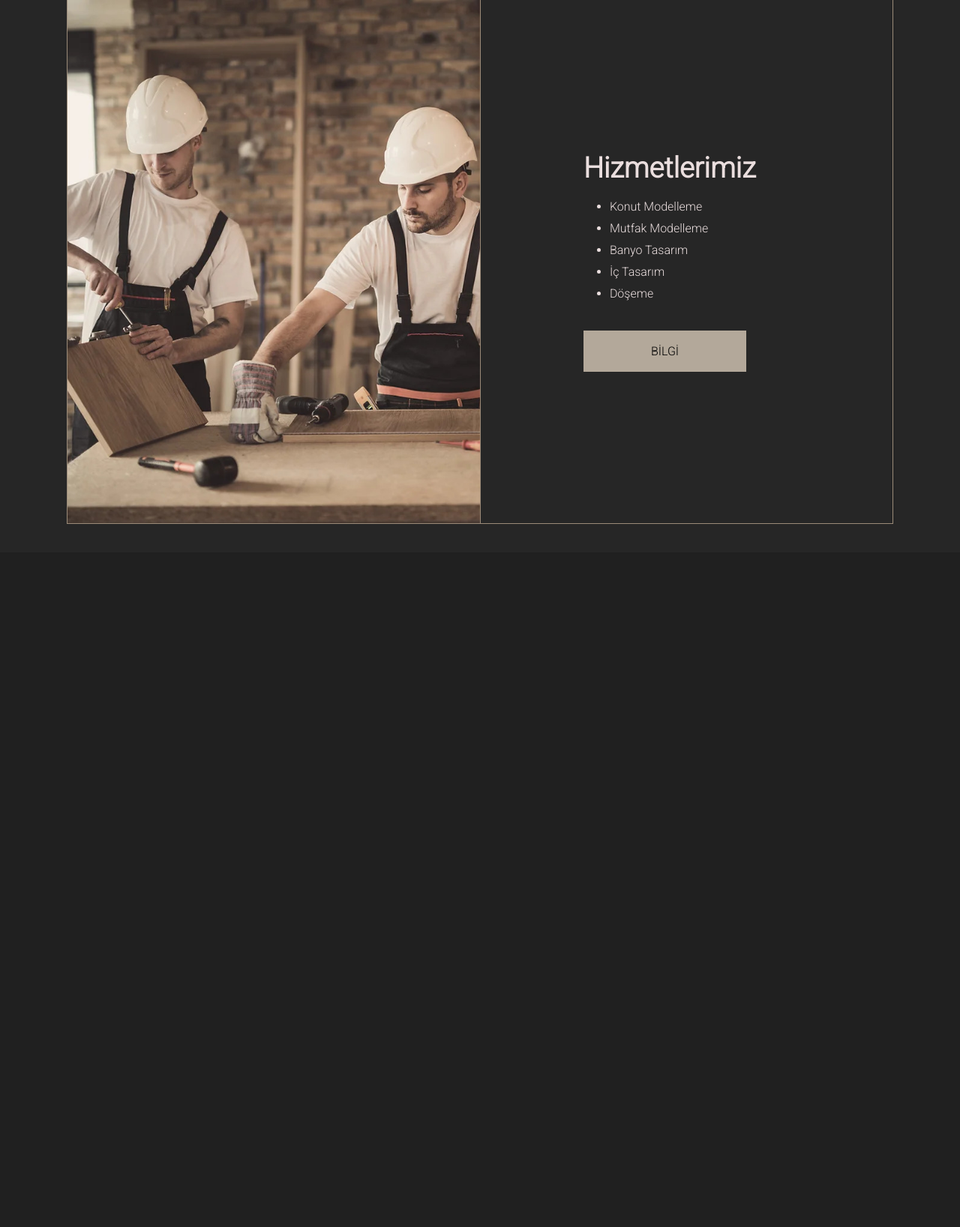
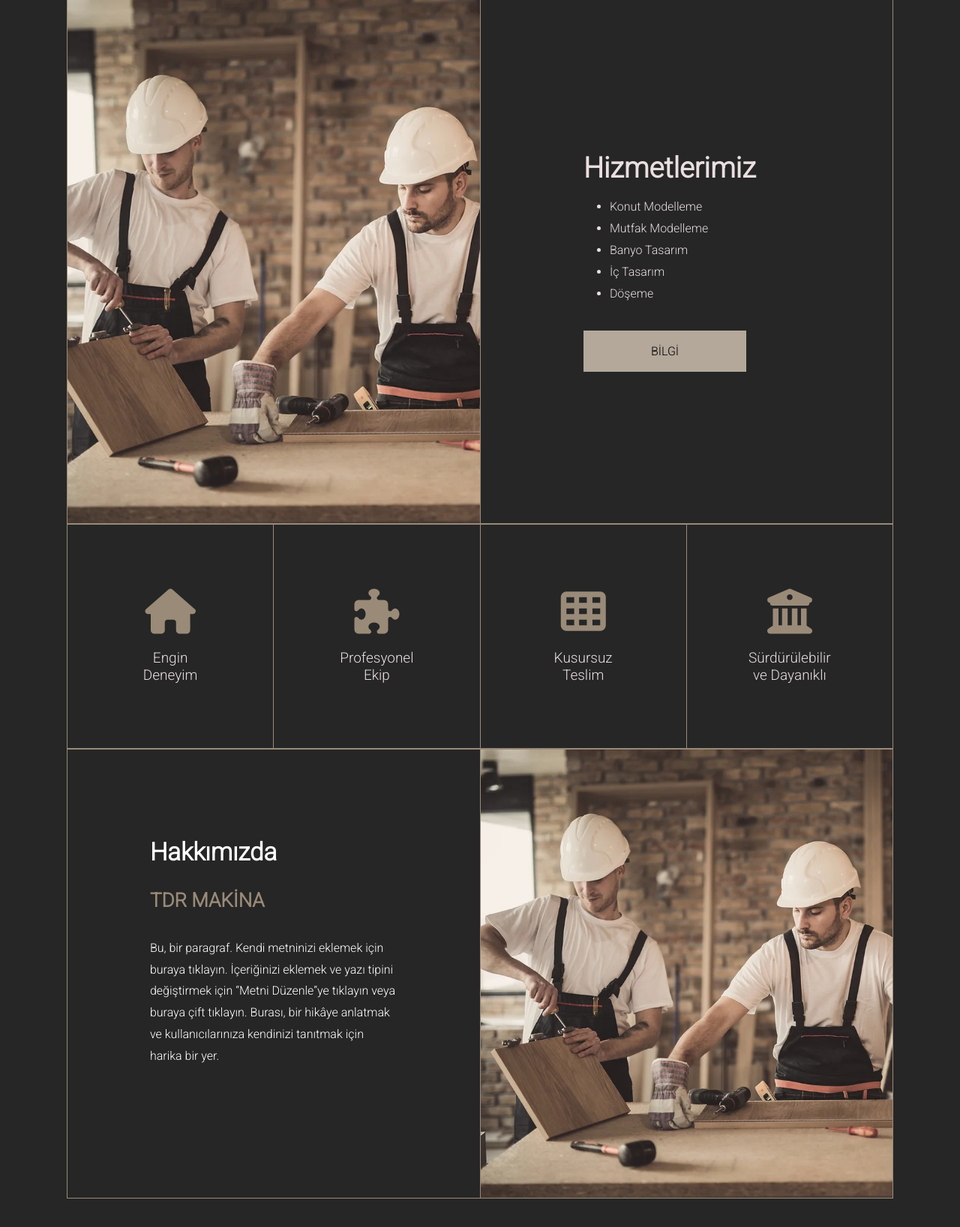
Before and after one commit to ozgurvurgun/ozgurvurgun.github.io, a PHP site: page /tdr-machine/index.html in a window 1280 px wide. Shown: the part 871-2508 px from the top of the page at 75% size. Before the commit the page ends 1570 px from the top, so only its background shows below. Run offline with PHP 8.4, Linux system fonts and the light colour scheme.

Commit message:
tdr machine edited

```diff
--- a/tdr-machine/index.html
+++ b/tdr-machine/index.html
@@ -44,12 +44,11 @@
       </div>
     </div>
     <div class="container">
-      <div class="about">
+      <div class="services">
         <div class="box"></div>
         <div class="box">
-          <div class="about-texts">
-            <h3>Hizmetlerimiz
-            </h3>
+          <div class="services-texts">
+            <h3>Hizmetlerimiz</h3>
             <ul>
               <li>Konut Modelleme</li>
               <li>Mutfak Modelleme</li>
@@ -62,8 +61,47 @@
         </div>
       </div>
     </div>
+    <div class="container">
+      <div class="skills">
+        <div class="skill">
+          <i class="fa-solid fa-house"></i>
+          <p>Engin<br />Deneyim</p>
+        </div>
+        <div class="skill">
+          <i class="fa-solid fa-puzzle-piece"></i>
+          <p>Profesyonel<br />Ekip</p>
+        </div>
+        <div class="skill">
+          <i class="fa-solid fa-table-cells"></i>
+          <p>Kusursuz<br />Teslim</p>
+        </div>
+        <div class="skill">
+          <i class="fa-solid fa-building-columns"></i>
+          <p>Sürdürülebilir<br />ve Dayanıklı</p>
+        </div>
+      </div>
+    </div>
 
-    <br><br>
+    <div class="container">
+      <div class="about">
+        <div class="box">
+          <div class="about-texts">
+            <h3>Hakkımızda</h3>
+            <h2>TDR MAKİNA</h2>
+            <p>
+              Bu, bir paragraf. Kendi metninizi eklemek için buraya tıklayın.
+              İçeriğinizi eklemek ve yazı tipini değiştirmek için “Metni
+              Düzenle”ye tıklayın veya buraya çift tıklayın. Burası, bir hikâye
+              anlatmak ve kullanıcılarınıza kendinizi tanıtmak için harika bir
+              yer.
+              <br /><br /><br />
+            </p>
+          </div>
+        </div>
+        <div class="box"></div>
+      </div>
+    </div>
+    <br /><br />
 
     <script src="main.js"></script>
   </body>
--- a/tdr-machine/style.css
+++ b/tdr-machine/style.css
@@ -155,7 +155,7 @@ nav ul li a:not(.border-button):hover {
 .up-wrapper {
   position: fixed;
   color: #eadede;
-  right: 40px;
+  right: 20px;
   bottom: 40px;
   z-index: 99;
   font-size: 20px;
@@ -173,8 +173,8 @@ nav ul li a:not(.border-button):hover {
 }
 /* banner end */
 
-/* about start */
-.about {
+/* services start */
+.services {
   width: 100%;
   margin-top: 70px;
   display: flex;
@@ -182,13 +182,12 @@ nav ul li a:not(.border-button):hover {
   height: 700px;
 }
 
-.about .box {
+.services .box {
   flex: 1;
   height: 100%;
-  background-color: #262626;
 }
 
-.container .box:first-child {
+.container .services .box:first-child {
   background-image: url(images/a.jpg);
   background-position: center;
   background-repeat: no-repeat;
@@ -196,13 +195,13 @@ nav ul li a:not(.border-button):hover {
   border-right: 1px solid #9a8a78;
 }
 
-.container .box:last-child {
+.container .services .box:last-child {
   display: flex;
   align-items: center;
   justify-content: center;
 }
 
-.container .box:last-child .about-texts {
+.container .services .box:last-child .services-texts {
   display: flex;
   flex-direction: column;
   justify-content: center;
@@ -211,29 +210,119 @@ nav ul li a:not(.border-button):hover {
   height: auto;
 }
 
-.container .box:last-child h3 {
+.container .services .box:last-child h3 {
   font-size: 38px;
   color: #eadede;
 }
 
-.container .box:last-child ul {
+.container .services .box:last-child ul {
   margin-left: 35px;
   margin-top: 20px;
 }
 
-.container .box:last-child ul li {
+.container .services .box:last-child ul li {
   color: #eadede;
   margin-bottom: 10px;
 }
 
-.container .box:last-child button {
+.container .services .box:last-child button {
   font-size: 16px;
-  padding:18px 90px;
+  padding: 18px 90px;
   margin-top: 30px;
-  background-color: #B3A89A;
+  background-color: #b3a89a;
   border: none;
+  cursor: pointer;
 }
-/* about end */
+/* services end */
+
+/* skills astart */
+.skills {
+  display: flex;
+  height: 300px;
+  border: 1px solid #9a8a78;
+}
+
+.skills .skill:nth-child(1),
+.skills .skill:nth-child(2),
+.skills .skill:nth-child(3) {
+  border-right: 1px solid #9a8a78;
+}
+
+.skills .skill {
+  flex: 1;
+  display: flex;
+  flex-direction: column;
+  align-items: center;
+  justify-content: center;
+  gap: 20px;
+  text-align: center;
+}
+
+.skills .skill i {
+  font-size: 60px;
+  color: #9a8a78;
+}
+
+.skills .skill p {
+  font-size: 19px;
+  color: #eadede;
+  font-weight: 500;
+}
+/* skills end */
+
+/* about start */
+.about {
+  width: 100%;
+  height: 600px;
+  display: flex;
+  border: 1px solid #9a8a78;
+}
+
+.about .box {
+  flex: 1;
+  height: 100%;
+}
+
+.container .about .box:first-child {
+  display: flex;
+  align-items: center;
+  justify-content: center;
+  border-right: 1px solid #9a8a78;
+}
+
+.container .about .box:first-child .about-texts {
+  display: flex;
+  flex-direction: column;
+  justify-content: center;
+  align-items: start;
+  width: 60%;
+  height: auto;
+}
+
+.container .about .box:last-child {
+  background-image: url(images/a.jpg);
+  background-position: center;
+  background-repeat: no-repeat;
+  background-size: cover;
+}
+
+.container .about .box .about-texts h3 {
+  font-size: 33px;
+  color: #fff;
+}
+
+.container .about .box .about-texts h2 {
+  font-size: 26px;
+  color: #9a8a78;
+  margin-top: 30px;
+}
+
+.container .about .box .about-texts p {
+  margin-top: 35px;
+  line-height: 1.8;
+  color: #fff;
+}
+/* aboutt end */
 
 /* responsive */
 @media screen and (max-width: 762px) {
```
